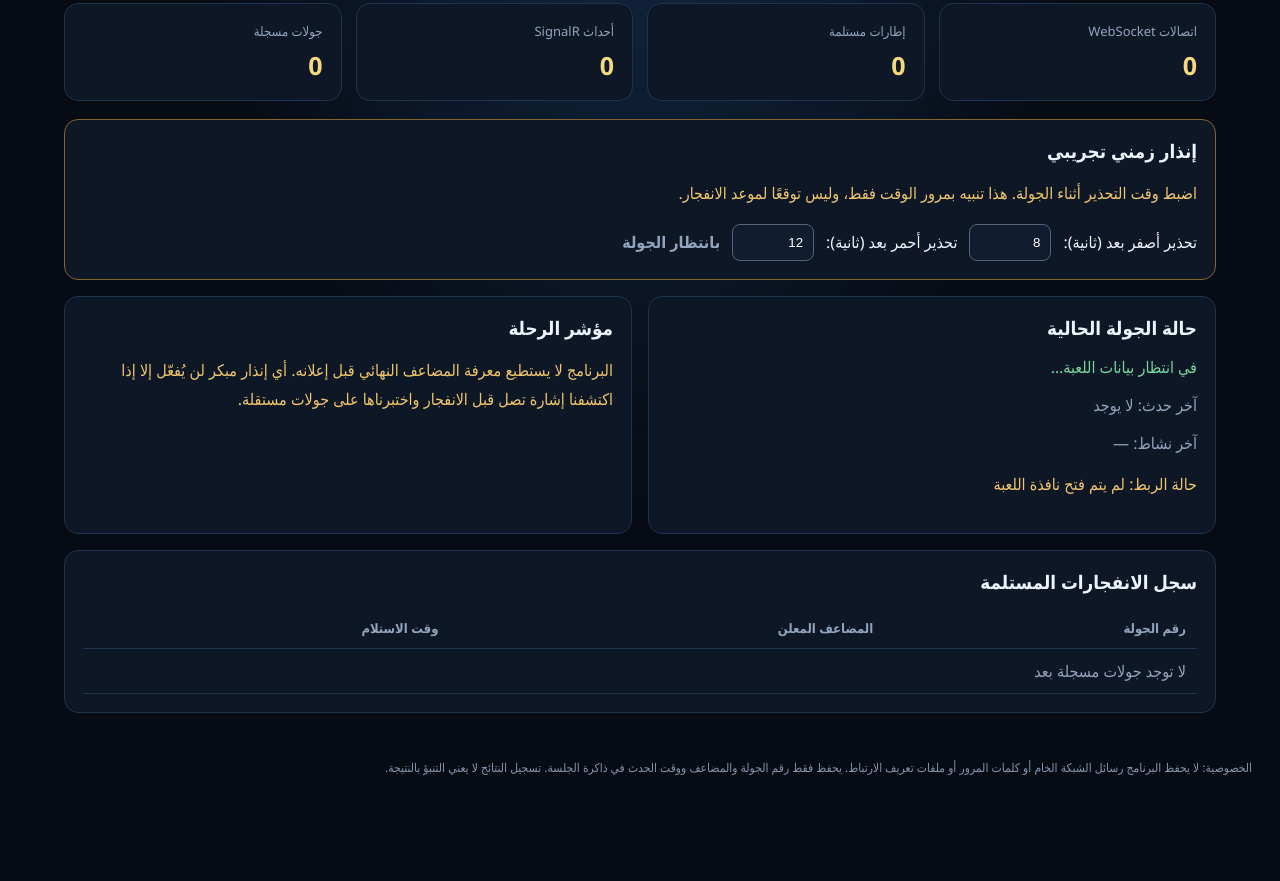
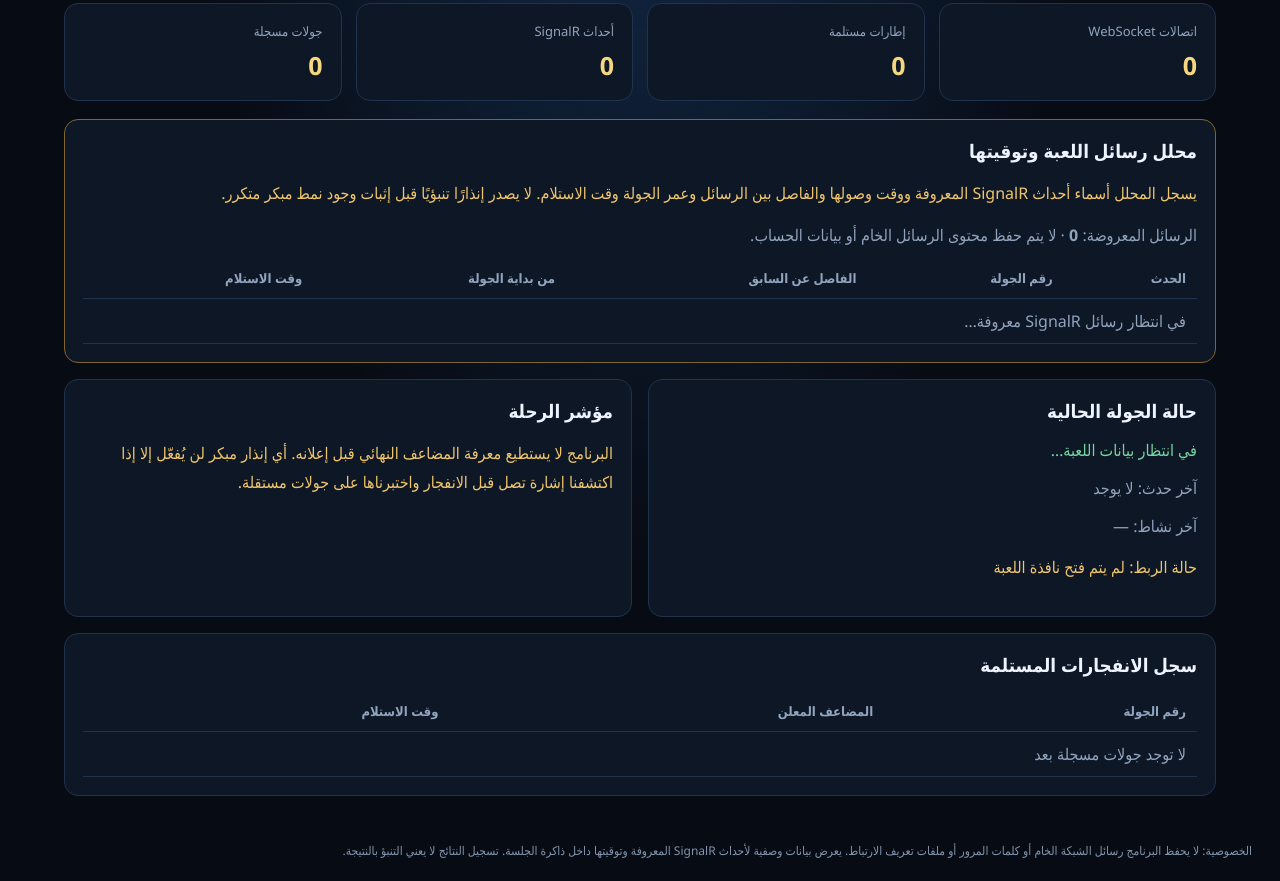
Before and after one commit to AMIRSLAMA/Crash-Predictor, a browser extension: page crash-flight/index.html in a window 1280 px wide. Shown: the part 332-1213 px from the top of the page. Before the commit the page ends 1130 px from the top, so only its background shows below. Drawn offline with Linux system fonts and the light colour scheme.

Commit message:
Add live SignalR message timing analysis panel

```diff
--- a/crash-flight/index.html
+++ b/crash-flight/index.html
@@ -32,18 +32,17 @@ table{width:100%;border-collapse:collapse}th,td{text-align:right;padding:11px;bo
 <div class="stat"><span>جولات مسجلة</span><strong id="saved">0</strong></div>
 </section>
 <section class="panel" style="margin:16px 0;border-color:#80652e">
-<h3>إنذار زمني تجريبي</h3>
-<p class="warning">اضبط وقت التحذير أثناء الجولة. هذا تنبيه بمرور الوقت فقط، وليس توقعًا لموعد الانفجار.</p>
-<div style="display:flex;gap:12px;align-items:center;flex-wrap:wrap">
-<label for="warnSeconds">تحذير أصفر بعد (ثانية):</label><input id="warnSeconds" type="number" min="2" max="300" value="8" style="width:82px;padding:10px;border-radius:8px;background:#111d2e;color:#fff;border:1px solid #53657c">
-<label for="dangerSeconds">تحذير أحمر بعد (ثانية):</label><input id="dangerSeconds" type="number" min="3" max="600" value="12" style="width:82px;padding:10px;border-radius:8px;background:#111d2e;color:#fff;border:1px solid #53657c">
-<strong id="warningState" style="color:#91a4bd">بانتظار الجولة</strong></div></section>
+<h3>محلل رسائل اللعبة وتوقيتها</h3>
+<p class="warning">يسجل المحلل أسماء أحداث SignalR المعروفة ووقت وصولها والفاصل بين الرسائل وعمر الجولة وقت الاستلام. لا يصدر إنذارًا تنبؤيًا قبل إثبات وجود نمط مبكر متكرر.</p>
+<div class="muted">الرسائل المعروضة: <strong id="messageCount">0</strong> · لا يتم حفظ محتوى الرسائل الخام أو بيانات الحساب.</div>
+<div style="overflow-x:auto;margin-top:12px"><table><thead><tr><th>الحدث</th><th>رقم الجولة</th><th>الفاصل عن السابق</th><th>من بداية الجولة</th><th>وقت الاستلام</th></tr></thead><tbody id="messageLog"><tr><td colspan="5" class="muted">في انتظار رسائل SignalR معروفة…</td></tr></tbody></table></div>
+</section>
 <section class="row">
 <div class="panel"><h3>حالة الجولة الحالية</h3><p id="roundState" class="status">في انتظار بيانات اللعبة…</p><p id="lastEvent" class="muted">آخر حدث: لا يوجد</p><p id="lastActivity" class="muted">آخر نشاط: —</p><p id="connectionStatus" class="warning">حالة الربط: لم يتم فتح نافذة اللعبة</p></div>
 <div class="panel"><h3>مؤشر الرحلة</h3><p class="warning">البرنامج لا يستطيع معرفة المضاعف النهائي قبل إعلانه. أي إنذار مبكر لن يُفعّل إلا إذا اكتشفنا إشارة تصل قبل الانفجار واختبرناها على جولات مستقلة.</p></div>
 </section>
 <section class="panel" style="margin-top:16px"><h3>سجل الانفجارات المستلمة</h3><table><thead><tr><th>رقم الجولة</th><th>المضاعف المعلن</th><th>وقت الاستلام</th></tr></thead><tbody id="rounds"><tr><td colspan="3" class="muted">لا توجد جولات مسجلة بعد</td></tr></tbody></table></section>
 </main>
-<footer>الخصوصية: لا يحفظ البرنامج رسائل الشبكة الخام أو كلمات المرور أو ملفات تعريف الارتباط. يحفظ فقط رقم الجولة والمضاعف ووقت الحدث في ذاكرة الجلسة. تسجيل النتائج لا يعني التنبؤ بالنتيجة.</footer>
+<footer>الخصوصية: لا يحفظ البرنامج رسائل الشبكة الخام أو كلمات المرور أو ملفات تعريف الارتباط. يعرض بيانات وصفية لأحداث SignalR المعروفة وتوقيتها داخل ذاكرة الجلسة. تسجيل النتائج لا يعني التنبؤ بالنتيجة.</footer>
 <script src="renderer.js"></script>
 </body></html>
```
